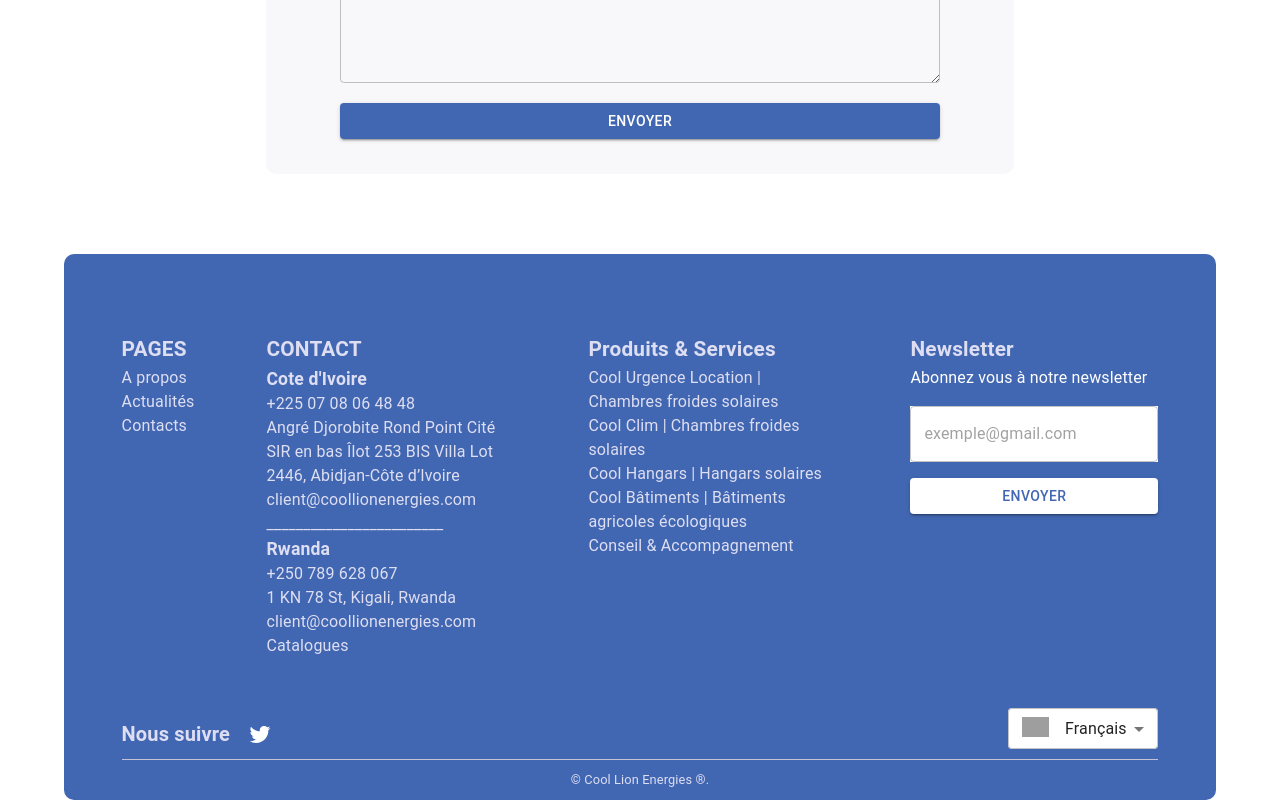
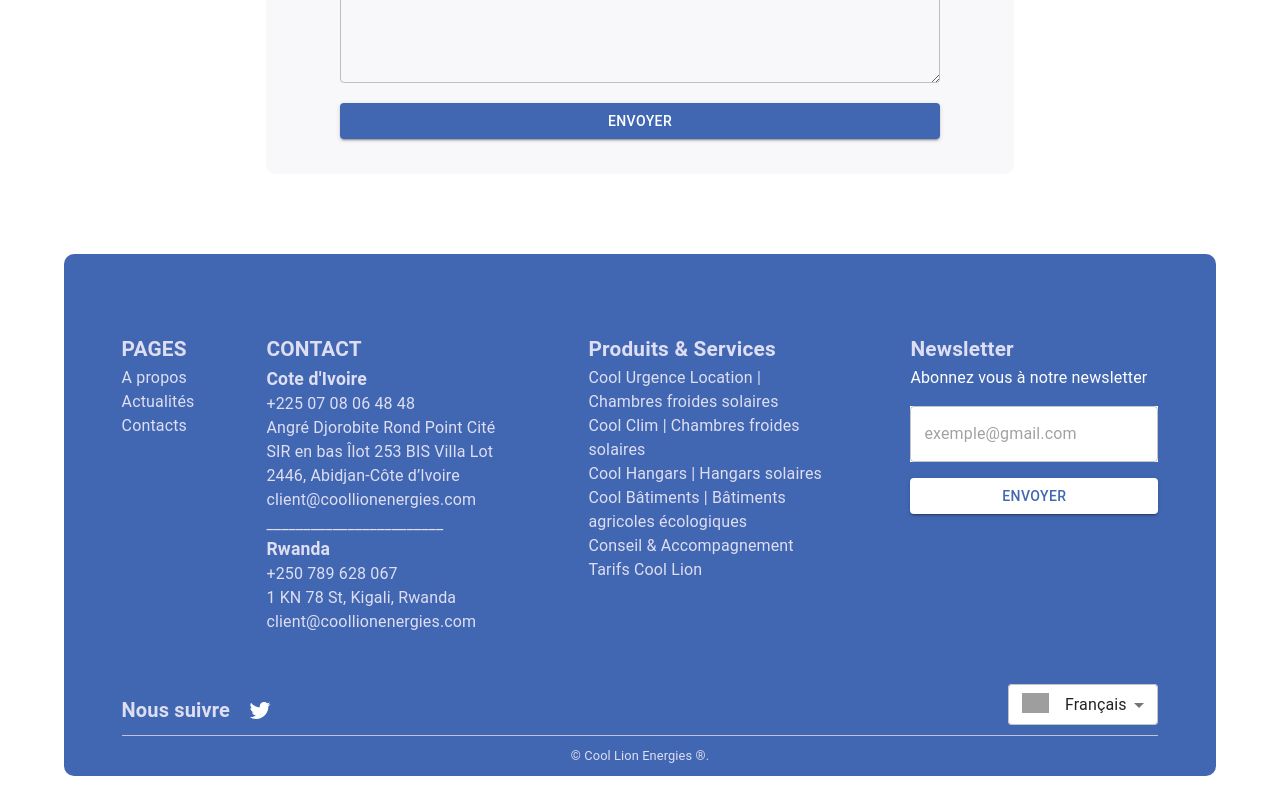
Before and after one commit to DOINGGOODPROJECTS/COOL_LION_ENERGIES, a React (Create React App) app: page / in a window 1280 px wide. Shown: the part 5744-6544 px from the top of the page. After the commit the page ends 6520 px from the top, so only its background shows below. Built offline with nearby package versions, Linux system fonts and the light colour scheme; grey boxes are pictures that could not be loaded.

Commit message:
Initial commit

```diff
--- a/src/Containers/Footer.jsx
+++ b/src/Containers/Footer.jsx
@@ -4,6 +4,7 @@
 import { useTheme } from "styled-components";
 import { useSelector } from "react-redux";
 import { selectedLanguage } from "../Context/LanguageSlice";
+import tarifsPdf from "../Assets/Pdfs/tarifs-cool-lion.pdf";
 import Routes from "../Router/Routes";
 import Redirect from "../Helpers/Redirect";
 import LanguageApp from "../Components/LanguageApp";
@@ -140,12 +141,6 @@
                   noCap: true,
                   target: true,
                 },
-                {
-                  title: "Catalogues",
-                  link: "/Plaquette-tarifs-cool-lion.pdf",
-                  noCap: true,
-                  target: true,
-                },
               ]}
             />
           </Box>
@@ -182,7 +177,13 @@
                 {
                   title: ContentLanguage.products.support.title,
                   link: Routes.SupportRouteLink,
-                }
+                },
+                {
+                  title: "Tarifs Cool Lion",
+                  link: tarifsPdf,
+                  noCap: true,
+                  target: true,
+                },
               ]}
             />
           </Box>
```
Also changed, not shown: 2 other files (tests, documents, lock files or other folders).
